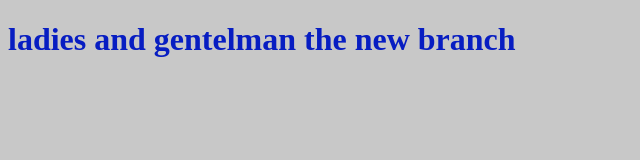
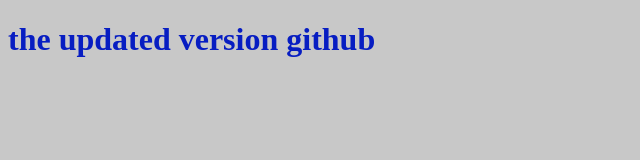
Before and after one commit to YassinBnk/myproject, a plain HTML site: page index.html in a window 1280 px wide. Shown: the whole page, without its empty margins (0-640 px from the left). Drawn offline with Linux system fonts and the light colour scheme.

Commit message:
edit the html file

```diff
--- a/index.html
+++ b/index.html
@@ -7,7 +7,7 @@
     <link rel="stylesheet" href="style.css">
 </head>
 <body>
-    <h1>ladies and gentelman the new branch</h1>
+    <h1>the updated version github</h1>
 
 
 
```
